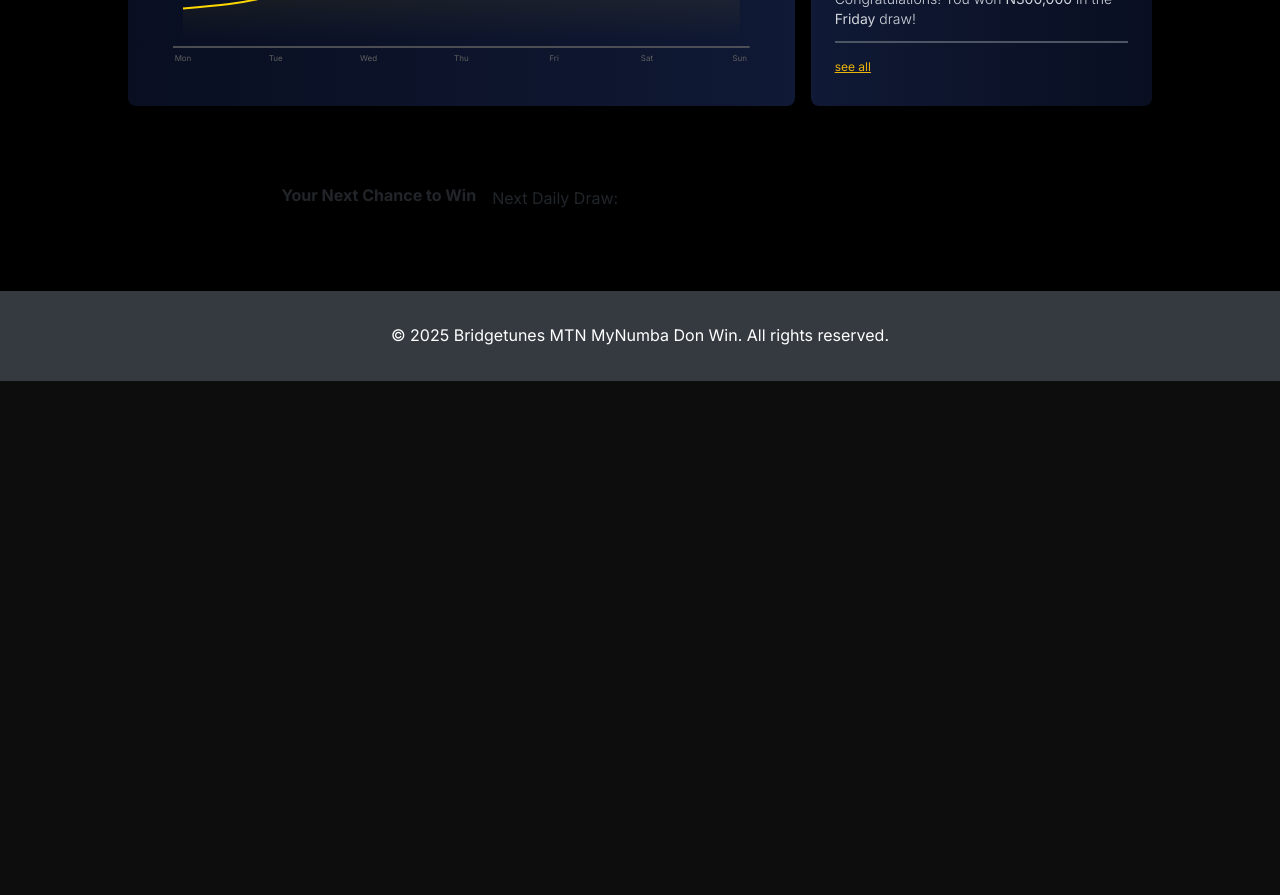
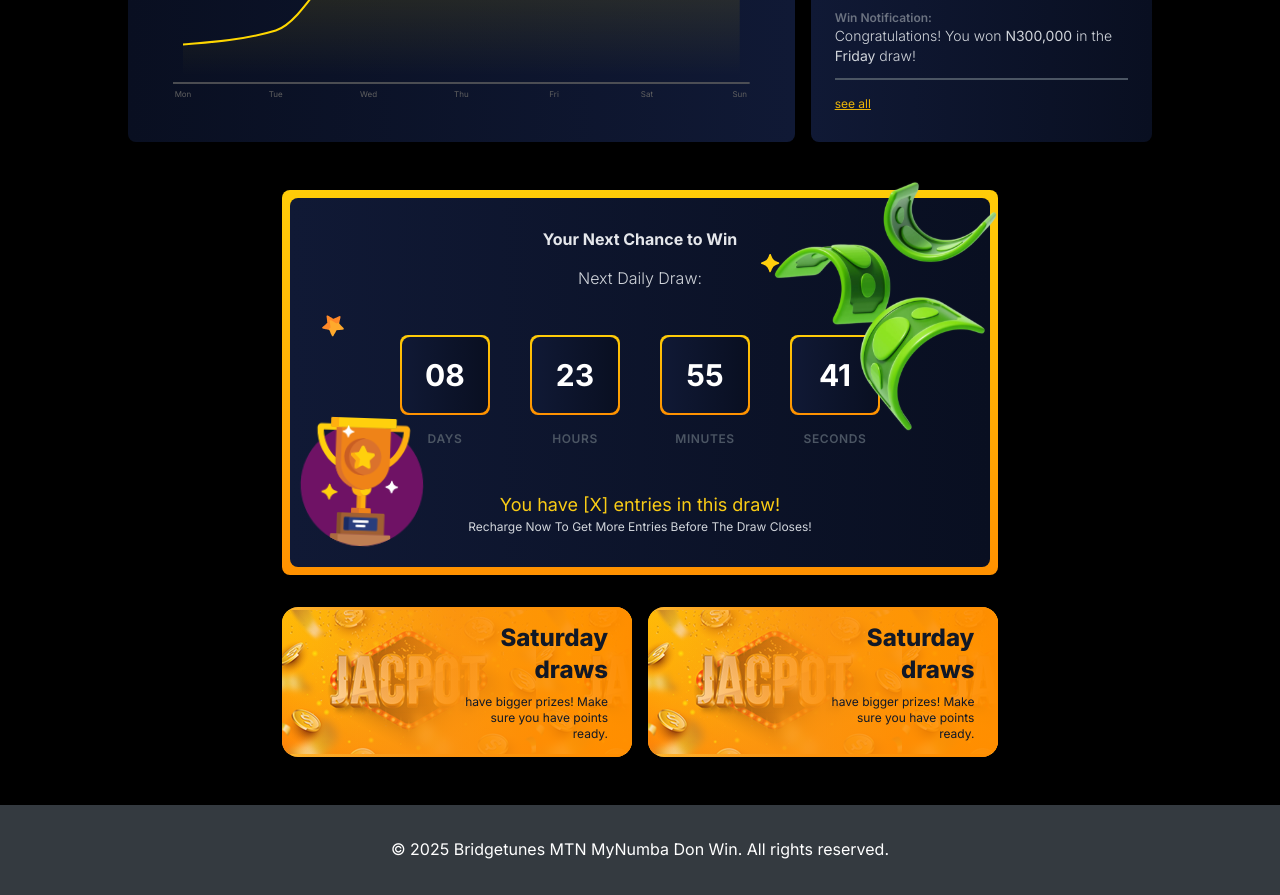
Before and after one commit to ArowuTest/bridgetunes-mtn-frontend, a Next.js app: page /dashboard in a window 1280 px wide. Shown: the part 720-1615 px from the top of the page. Before the commit the page ends 1101 px from the top, so only its background shows below. Built offline with nearby package versions, Linux system fonts and the light colour scheme.

Commit message:
add countdown section

```diff
--- a/src/screens/dashboard/dashboard-countdown.tsx
+++ b/src/screens/dashboard/dashboard-countdown.tsx
@@ -1,21 +1,157 @@
 import { motion } from "framer-motion"
-import { FaRegCalendar } from "react-icons/fa"
-import { MdPhonelinkRing } from "react-icons/md"
-import { LuTicket } from "react-icons/lu"
-import { GiDiceTarget } from "react-icons/gi"
 
 export const DashboardCountdown = () => {
   return (
-    <div className="py-4 px-[15%]">
+    <div className="py-4 px-4 lg:px-[15%]">
       <motion.div
-        className="flex flex-col md:flex-row gap-4 py-8"
-        initial={{ opacity: 0, scale: 0.8 }}
-        whileInView={{ opacity: 1, scale: 1 }}
+        className="bg-gradient-to-b from-[#FFCC08] to-[#FF9100] p-1.5 md:p-2 rounded-lg"
+        initial={{ opacity: 0, y: 20 }}
+        whileInView={{ opacity: 1, y: 0 }}
         viewport={{ once: true, amount: 0.5 }}
-        transition={{ duration: 0.8, ease: "easeOut" }}
+        transition={{ duration: 0.5 }}
       >
-        <h2>Your Next Chance to Win</h2>
-        <p>Next Daily Draw:</p>
+        <div className="flex flex-col gap-4 py-8 text-center items-center rounded-lg bg-gradient-to-r from-[#101935] to-[#090F21] relative">
+          <h2 className="text-gray-200">Your Next Chance to Win</h2>
+          <p className="text-gray-300 font-light">Next Daily Draw:</p>
+
+          <div className="flex flex-wrap justify-center items-center gap-8 py-6">
+            <div className="p-1">
+              <div className="w-20 sm:w-[90px] h-20 sm:h-[80px] bg-gradient-to-b from-[#FFCC08] to-[#FF9100] p-0.5 rounded-lg">
+                <div className="flex flex-col justify-center items-center text-center w-full h-full rounded-lg bg-gradient-to-r from-[#101935] to-[#090F21] flex-shrink-0 space-y-4 md:space-y-0">
+                  <p className="text-xl md:text-3xl font-bold text-white">08</p>
+                </div>
+              </div>
+              <p className="uppercase tracking-wider text-gray-600 font-semibold text-center text-xs pt-4">
+                Days
+              </p>
+            </div>
+            <div className="p-1">
+              <div className="w-[90px] h-[80px] bg-gradient-to-b from-[#FFCC08] to-[#FF9100] p-0.5 rounded-lg">
+                <div className="flex flex-col justify-center items-center text-center w-full h-full rounded-lg bg-gradient-to-r from-[#101935] to-[#090F21] flex-shrink-0 space-y-4 md:space-y-0">
+                  <p className="text-xl md:text-3xl font-bold text-white">23</p>
+                </div>
+              </div>
+              <p className="uppercase tracking-wider text-gray-600 font-semibold text-center text-xs pt-4">
+                Hours
+              </p>
+            </div>
+            <div className="p-1">
+              <div className="w-[90px] h-[80px] bg-gradient-to-b from-[#FFCC08] to-[#FF9100] p-0.5 rounded-lg">
+                <div className="flex flex-col justify-center items-center text-center w-full h-full rounded-lg bg-gradient-to-r from-[#101935] to-[#090F21] flex-shrink-0 space-y-4 md:space-y-0">
+                  <p className="text-xl md:text-3xl font-bold text-white">55</p>
+                </div>
+              </div>
+              <p className="uppercase tracking-wider text-gray-600 font-semibold text-center text-xs pt-4">
+                Minutes
+              </p>
+            </div>
+            <div className="p-1">
+              <div className="w-[90px] h-[80px] bg-gradient-to-b from-[#FFCC08] to-[#FF9100] p-0.5 rounded-lg">
+                <div className="flex flex-col justify-center items-center text-center w-full h-full rounded-lg bg-gradient-to-r from-[#101935] to-[#090F21] flex-shrink-0 space-y-4 md:space-y-0">
+                  <p className="text-xl md:text-3xl font-bold text-white">41</p>
+                </div>
+              </div>
+              <p className="uppercase tracking-wider text-gray-600 font-semibold text-center text-xs pt-4">
+                Seconds
+              </p>
+            </div>
+          </div>
+
+          <div>
+            <p className="text-yellow-400 text-sm md:text-lg">
+              You have [X] entries in this draw!
+            </p>
+            <p className="capitalize text-gray-300 text-[0.65rem] md:text-xs">
+              Recharge now to get more entries before the draw closes!
+            </p>
+          </div>
+
+          <div className="absolute top-[30%] left-[4%]">
+            <img
+              src="/images/star-gold.png"
+              alt="trophy"
+              className="w-full object-contain"
+            />
+          </div>
+
+          <div className="absolute top-[15%] right-[30%]">
+            <img
+              src="/images/star-yellow.png"
+              alt="trophy"
+              className="w-full object-contain"
+            />
+          </div>
+
+          <motion.div
+            className="hidden sm:block absolute bottom-4 left-2 w-10 md:w-20 lg:w-32"
+            animate={{ y: [0, -10, 0, -5, 0], rotate: [0, 2, -2, 2, 0] }}
+            transition={{
+              duration: 3,
+              repeat: Infinity,
+              ease: "easeInOut",
+              repeatDelay: 0.5,
+            }}
+          >
+            <img
+              src="/images/trophy.svg"
+              alt="trophy"
+              className="w-full object-contain"
+            />
+          </motion.div>
+
+          <motion.div
+            className="absolute top-[-3%] md:top-[-10%] right-[-10%] w-24 md:w-40 lg:w-80"
+            animate={{ y: [0, 15, 0, -10, 0], rotate: [0, 3, -3, 3, 0] }}
+            transition={{
+              duration: 5,
+              repeat: Infinity,
+              ease: "easeInOut",
+              repeatDelay: 0.8,
+            }}
+          >
+            <img
+              src="/images/falling-notes.svg"
+              alt="money"
+              className="w-full object-contain"
+            />
+          </motion.div>
+        </div>
+      </motion.div>
+
+      <motion.div className="flex gap-4 rounded-lg pt-8">
+        <div className="relative w-full max-w-4xl mx-auto rounded-2xl overflow-hidden shadow-lg h-[150px] bg-gradient-to-r from-[#FFB830] to-[#F8951D]">
+          <div className="absolute h-full inset-0 bg-[url('/images/jackpot.png')] bg-repeat-x  bg-left z-0" />
+
+          <div className="absolute h-full inset-0 bg-gradient-to-r from-[#FFB830]/10 via-[#F8951D]/90 to-transparent z-10" />
+
+          <div className="relative z-20 flex justify-end items-center h-full px-6 bg-gradient-to-r from-[#FFB830]/5 to-[#FF8E00]">
+            <div className="text-center lg:text-right md:w-full lg:w-1/2">
+              <h3 className="text-2xl font-extrabold text-gray-900">
+                Saturday draws
+              </h3>
+              <p className="text-gray-900 text-xs mt-2">
+                have bigger prizes! Make sure you have points ready.
+              </p>
+            </div>
+          </div>
+        </div>
+
+        <div className="hidden md:block relative w-full max-w-4xl mx-auto rounded-2xl overflow-hidden shadow-lg h-[150px] bg-gradient-to-r from-[#FFB830] to-[#F8951D]">
+          <div className="absolute h-full inset-0 bg-[url('/images/jackpot.png')] bg-repeat-x  bg-left z-0" />
+
+          <div className="absolute h-full inset-0 bg-gradient-to-r from-[#FFB830]/10 via-[#F8951D]/90 to-transparent z-10" />
+
+          <div className="relative z-20 flex justify-end items-center h-full px-6 bg-gradient-to-r from-[#FFB830]/5 to-[#FF8E00]">
+            <div className="text-center lg:text-right md:w-full lg:w-1/2">
+              <h3 className="text-2xl font-extrabold text-gray-900">
+                Saturday draws
+              </h3>
+              <p className="text-gray-900 text-xs mt-2">
+                have bigger prizes! Make sure you have points ready.
+              </p>
+            </div>
+          </div>
+        </div>
       </motion.div>
     </div>
   )
--- a/src/screens/dashboard/dashboard-data-info.tsx
+++ b/src/screens/dashboard/dashboard-data-info.tsx
@@ -18,10 +18,10 @@ export const DashboardDataInfo = () => {
           Active
         </p>
 
-        <div className="flex gap-4 items-center">
-          <div className="rounded-full w-20 h-20 bg-yellow-400"></div>
+        <div className="flex md:flex-col lg:flex-row gap-4 md:gap-2 lg:gap-4 md:items-start lg:items-center">
+          <div className="md:hidden lg:block rounded-full w-20 h-20 bg-yellow-400"></div>
           <div className="flex flex-col">
-            <span className="text-xs mb-4">Welcome Back!</span>
+            <span className="text-xs mb-4 md:mb-1 lg:mb-4">Welcome Back!</span>
             <p className="text-md text-white font-semibold capitalize">
               John Lekan
             </p>
@@ -29,7 +29,7 @@ export const DashboardDataInfo = () => {
           </div>
         </div>
 
-        <div className="flex gap-3 items-center">
+        <div className="flex flex-row md:flex-col lg:flex-row gap-3 md:items-start lg:items-center">
           <p className="text-xs">Current point for next draw</p>
           <p className="flex items-center text-yellow-400 text-md">
             <img src="/images/coin.svg" alt="coin" className="mr-2" />
@@ -52,7 +52,7 @@ export const DashboardDataInfo = () => {
         </h4>
 
         <div className="overflow-x-auto">
-          <div className="flex flex-col md:flex-row gap-4 md:gap-8 px-2 min-w-full ">
+          <div className="flex flex-col md:flex-row gap-4 lg:gap-8 lg:px-2 min-w-full ">
             {[
               {
                 icon: <FaRegCalendar color="#FFCC00" />,
@@ -77,14 +77,14 @@ export const DashboardDataInfo = () => {
             ].map((item, idx) => (
               <div
                 key={idx}
-                className="w-full mx-auto md:w-1/4 bg-gradient-to-b from-[#FFCC08] to-[#FF9100] p-[0.1rem] rounded-lg"
+                className="w-full mx-auto md:w-1/4 bg-gradient-to-b from-[#FFCC08] to-[#FF9100] p-0.5 rounded-lg"
               >
-                <div className="flex flex-col items-center text-center px-4 py-5 rounded-lg bg-gradient-to-r from-[#101935] to-[#090F21] flex-shrink-0 space-y-4 md:space-y-0">
+                <div className="flex flex-col justify-center items-center text-center w-full h-full py-6 px-4 rounded-lg bg-gradient-to-r from-[#101935] to-[#090F21] flex-shrink-0 space-y-4 md:space-y-0">
                   <div className="mb-2 text-3xl md:text-base">{item.icon}</div>
                   <p className="text-xs text-gray-400 font-semibold">
                     {item.label}
                   </p>
-                  <p className="text-white font-bold text-2xl md:text-lg mt-1">
+                  <p className="text-white font-bold text-2xl md:text-base lg:text-xl mt-1">
                     {item.value}
                   </p>
                 </div>
```
Also changed, not shown: 1 other file (tests, documents, lock files or other folders).
